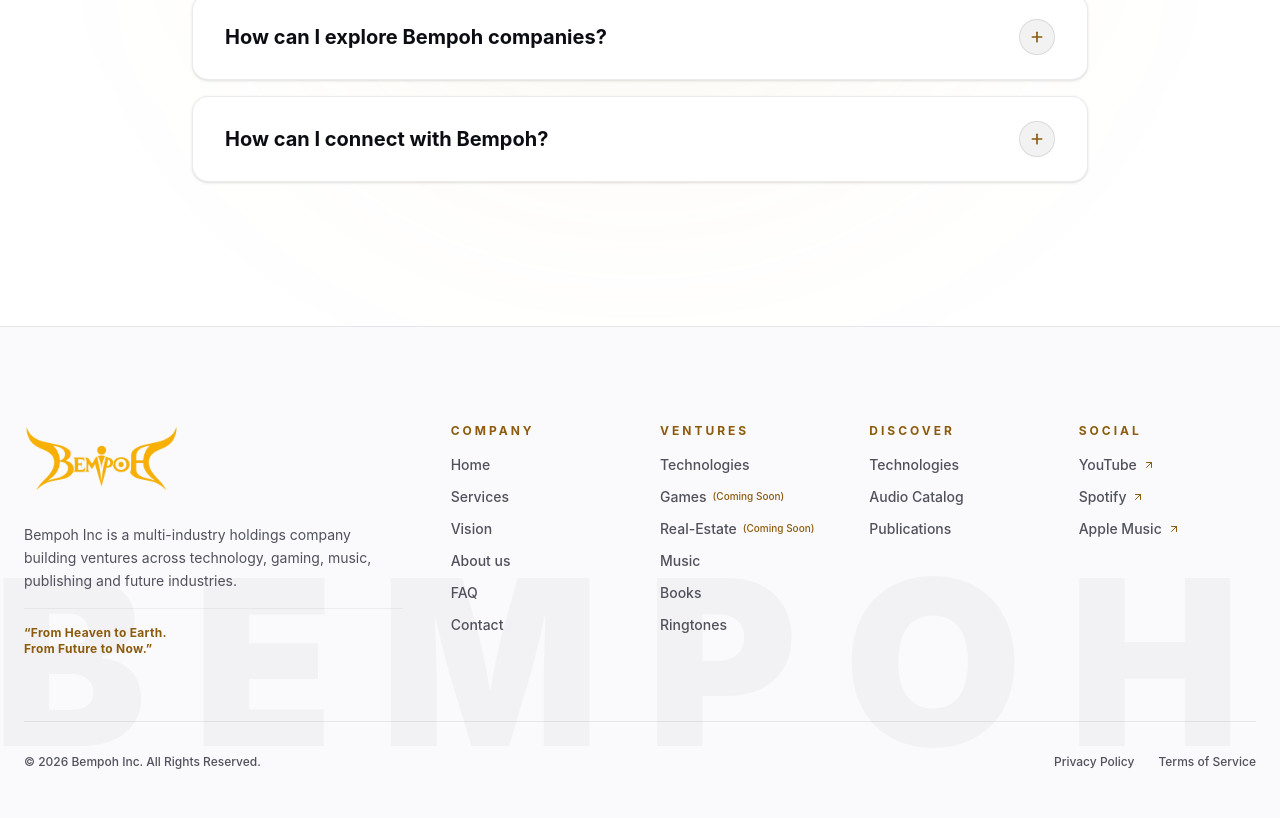
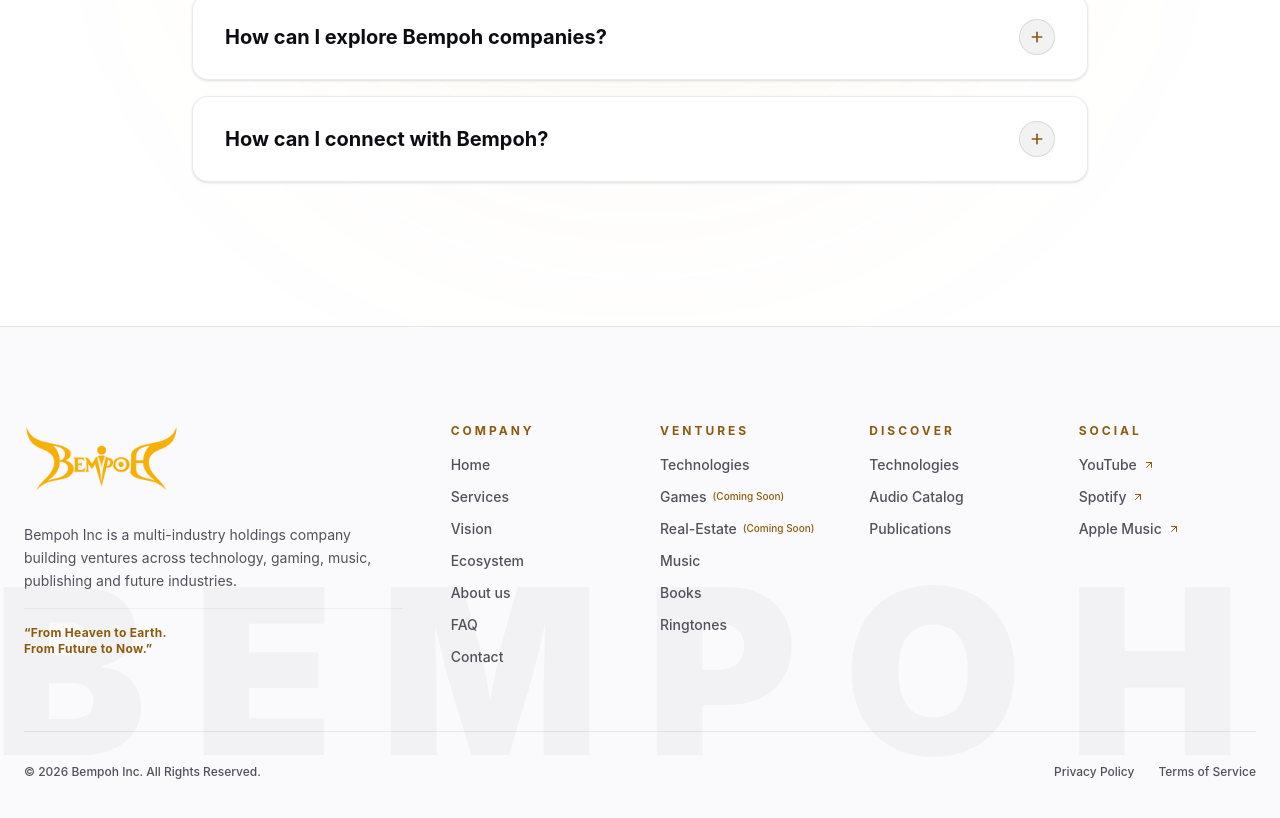
Before and after one commit to sachin-himalya/Bempoh, a React (Vite) app: page / in a window 1280 px wide. Shown: the part 9285-10103 px from the top of the page. Built offline with nearby package versions, Linux system fonts and the light colour scheme.

Commit message:
feat(footer): add Ecosystem before About us in Company column

```diff
--- a/src/components/Footer.jsx
+++ b/src/components/Footer.jsx
@@ -78,6 +78,15 @@ export default function Footer({ onOpenContactModal, onOpenFounder }) {
                     className="hover:text-[#0C0D12] dark:hover:text-white transition-colors"
                   >
                     Vision
+                  </a>
+                </li>
+                <li>
+                  <a
+                    href="/#orbit"
+                    onClick={(e) => handleHashLink(e, '#orbit')}
+                    className="hover:text-[#0C0D12] dark:hover:text-white transition-colors"
+                  >
+                    Ecosystem
                   </a>
                 </li>
                 <li>
```
